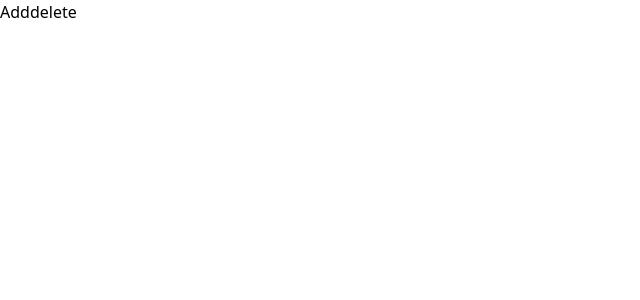
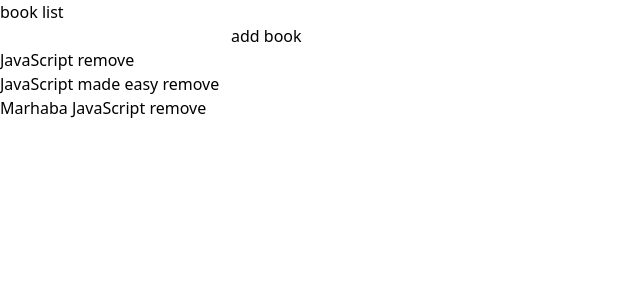
Before and after one commit to selina-islam/Play_With_React, a React (Vite) app: page / in a window 1280 px wide. Shown: the top 300 px of the page, without its empty margins (0-640 px from the left). Built offline with nearby package versions, Linux system fonts and the light colour scheme.

Commit message:
useReducer

```diff
--- a/src/App.jsx
+++ b/src/App.jsx
@@ -1,12 +1,11 @@
 import React from 'react'
-import ToastNotification from './React-Toastify/ToastNotification'
 
-
+import Example from './Hooks/UseReducer/Example'
 
 function App() {
   return (
     <div>
-    <ToastNotification/>
+      <Example/>
     </div>
   )
 }
--- /dev/null
+++ b/src/Hooks/UseReducer/Example.jsx
@@ -0,0 +1,95 @@
+import React, { useState, useReducer } from "react";
+
+// initial book list
+const bookList = [
+  { id: 1, name: "JavaScript" },
+  { id: 2, name: "JavaScript made easy" },
+  { id: 3, name: "Marhaba JavaScript" },
+];
+
+// modal component
+const Modal = ({ modalText }) => {
+  return <p>{modalText}</p>;
+};
+
+// reducer function
+const reducer = (state, action) => {
+  if (action.type === "ADD") {
+    const allbooks = [...state.book, action.payload];
+    return {
+      ...state,
+      book: allbooks,
+      isModalOpen: true,
+      modalText: "book is added",
+    };
+  }
+
+  if (action.type === "REMOVE") {
+    const filterBook = state.book.filter((book) => book.id !== action.payload);
+    return {
+      ...state,
+      book: filterBook, // correct book key
+      isModalOpen: true,
+      modalText: "book is removed",
+    };
+  }
+
+  return state;
+};
+
+// main component
+const Example = () => {
+  // useReducer to manage book state
+  const [bookState, dispatch] = useReducer(reducer, {
+    book: bookList,
+    isModalOpen: false,
+    modalText: "",
+  });
+
+  // state to hold input value
+  const [bookName, setBookName] = useState("");
+
+  // handle form submit
+  const handleSubmit = (e) => {
+    e.preventDefault();
+    const newBook = { id: new Date().getTime().toString(), name: bookName };
+    dispatch({ type: "ADD", payload: newBook });
+    setBookName("");
+  };
+
+  // remove book from list
+  const removeBook = (id) => {
+    dispatch({ type: "REMOVE", payload: id });
+  };
+
+  return (
+    <div>
+      <h3>book list</h3>
+      <form onSubmit={handleSubmit}>
+        <input
+          type="text"
+          value={bookName}
+          onChange={(e) => setBookName(e.target.value)}
+        />
+        <button type="submit">add book</button>
+      </form>
+
+      {/* show modal if open */}
+      {bookState.isModalOpen && <Modal modalText={bookState.modalText} />}
+
+      {/* display books */}
+      <ul>
+        {bookState.book.map((bookItem) => {
+          const { id, name } = bookItem;
+          return (
+            <li key={id}>
+              {name} <button onClick={() => removeBook(id)}>remove</button>
+            </li>
+          );
+        })}
+      </ul>
+    </div>
+  );
+};
+
+export default Example;
--- /dev/null
+++ b/src/Hooks/UseReducer/IndexReducer.jsx
@@ -0,0 +1,75 @@
+import React, { useState } from 'react';
+
+// initial book list
+const bookList = [
+  { id: 1, name: 'JavaScript' },
+  { id: 2, name: 'JavaScript made easy' },
+  { id: 3, name: 'Marhaba JavaScript' },
+];
+
+// modal component
+const Modal = ({ modalText }) => {
+  return <p>{modalText}</p>;
+};
+
+const IndexReducer = () => {
+  // state to hold book list
+  const [book, setBook] = useState(bookList);
+
+  // state for modal visibility
+  const [isModalOpen, setIsModalOpen] = useState(false);
+
+  // state for modal text
+  const [modalText, setModalText] = useState('');
+
+  // state for input value
+  const [bookName, setBookName] = useState('');
+
+  // handle form submit
+  const handleSubmit = (e) => {
+    e.preventDefault();
+    const newBook = {
+      id: new Date().getTime().toString(),
+      name: bookName,
+    };
+
+    // update book list
+    setBook((prev) => [...prev, newBook]);
+
+    // show modal
+    setIsModalOpen(true);
+    setModalText('book is added');
+
+    // clear input
+    setBookName('');
+  };
+
+  return (
+    <div>
+      <h3>book list</h3>
+
+      {/* form to add new book */}
+      <form onSubmit={handleSubmit}>
+        <input
+          type="text"
+          value={bookName}
+          onChange={(e) => setBookName(e.target.value)}
+        />
+        <button type="submit">add book</button>
+      </form>
+
+      {/* show modal if open */}
+      {isModalOpen && <Modal modalText={modalText} />}
+
+      {/* render book list */}
+      <ul>
+        {book.map((bookItem) => {
+          const { id, name } = bookItem;
+          return <li key={id}>{name}</li>;
+        })}
+      </ul>
+    </div>
+  );
+};
+
+export default IndexReducer;
--- a/src/LifeCycle/LifeCycle.jsx
+++ b/src/LifeCycle/LifeCycle.jsx
@@ -35,7 +35,7 @@ export default class LifeCycle extends Component {
     console.log("componentdidMount"); // ❌ Incorrect log message (should be 'componentDidUpdate')
   }
 
-  componentdidUpdate() {
+  componentDidUpdate() {
     // ❌ This is a typo. React lifecycle method should be camelCase: componentDidUpdate()
     console.log("componentdidUpdate");
   }
```
